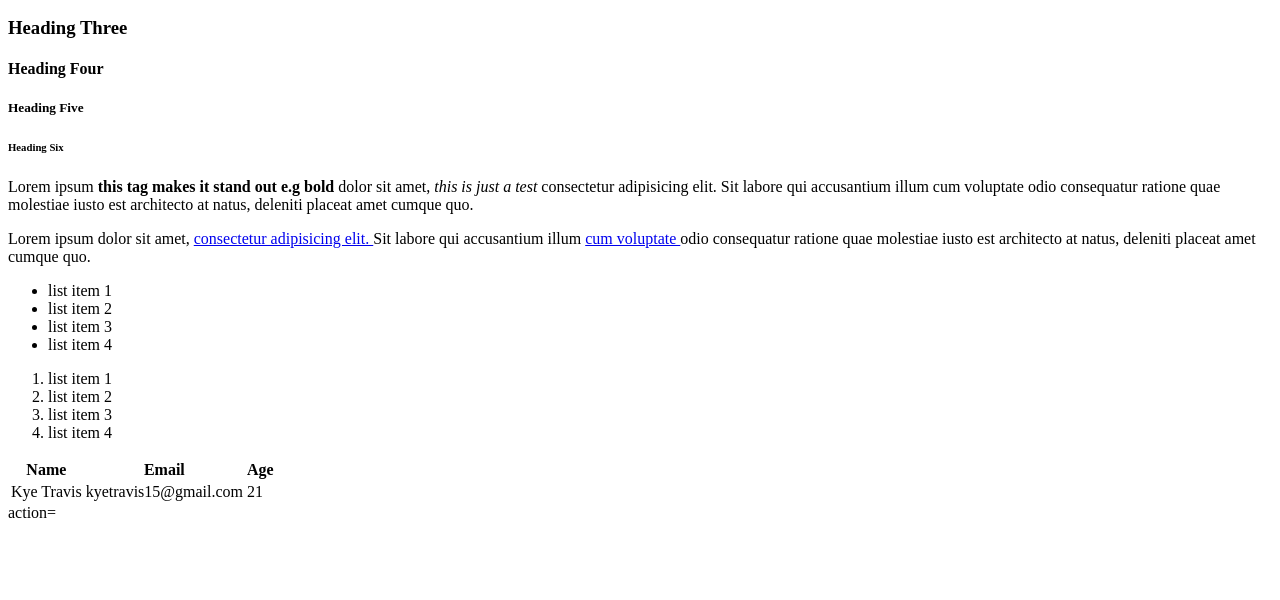
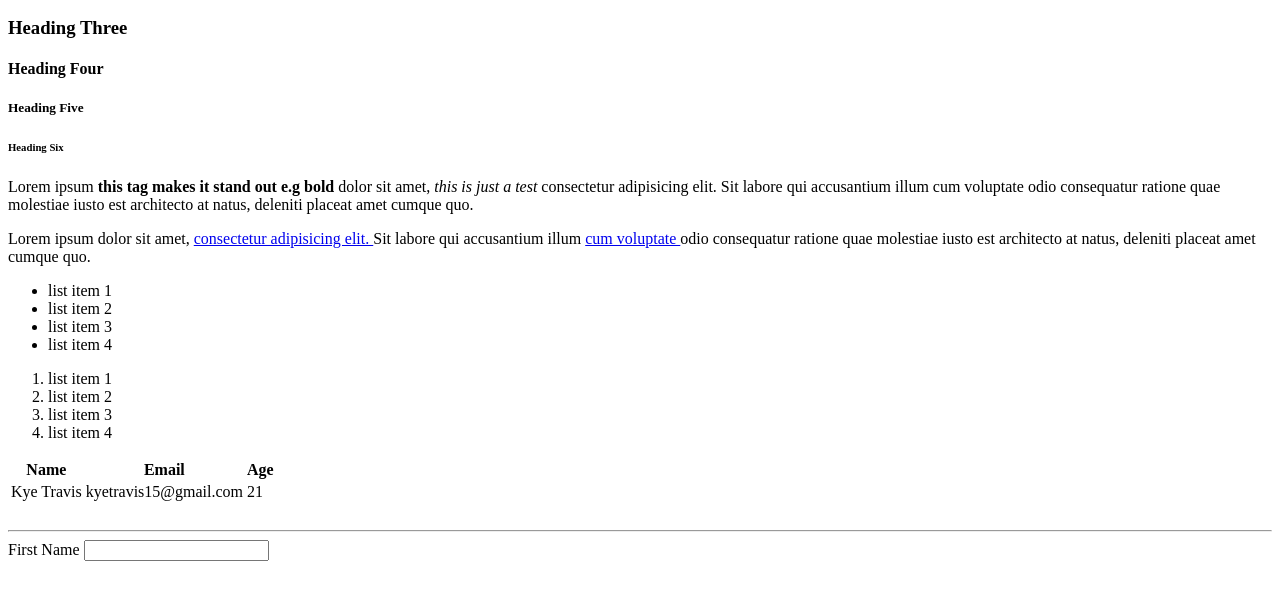
Before and after one commit to KyeTravis/first-github-project, a plain HTML site: page week 1 HTML.html in a window 1280 px wide. Shown: the part 110-710 px from the top of the page. Drawn offline with Linux system fonts and the light colour scheme.

Commit message:
added an input style to collect data.

```diff
--- a/week 1 HTML.html
+++ b/week 1 HTML.html
@@ -57,9 +57,12 @@
     </tbody>
 </table>
 
+<br>
+<hr>
 <!--Forms-->
-<form> action=
-
+<form>
+    <label>First Name</label>
+    <input type="text" name="first-name"
 </form>
 
  </body>
```
Also changed, not shown: index.html (+9 -0 lines).
